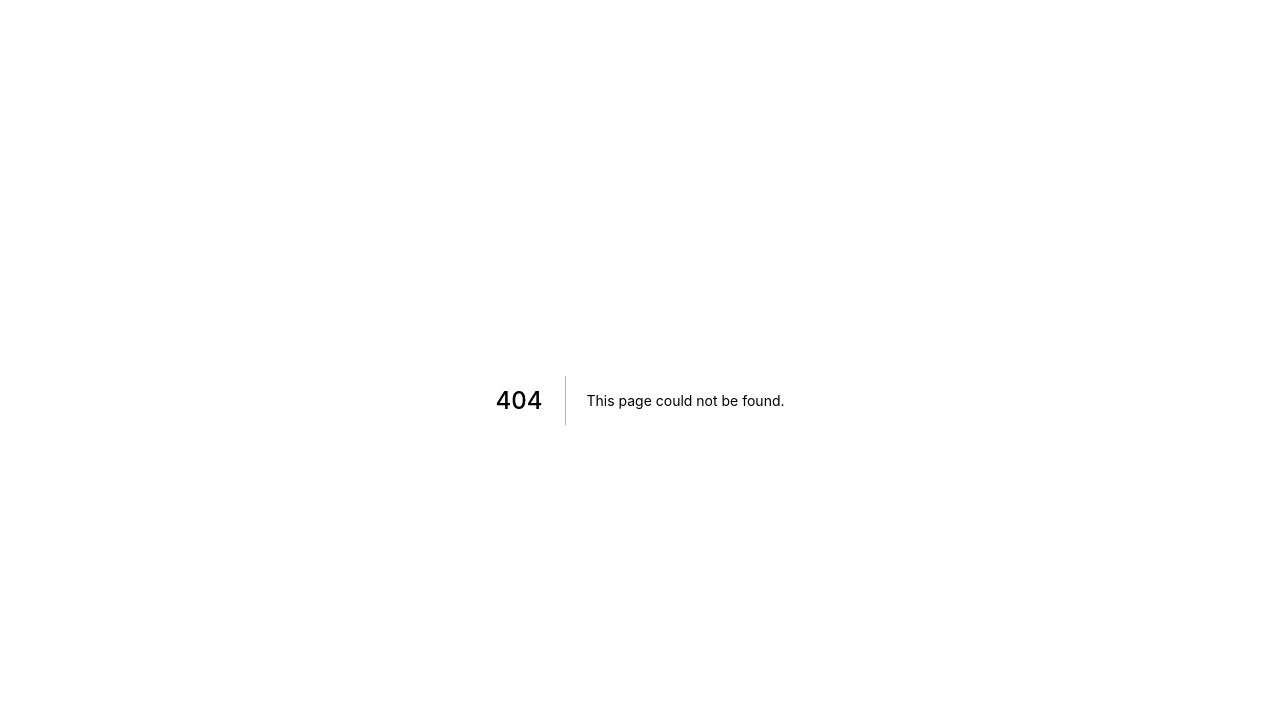
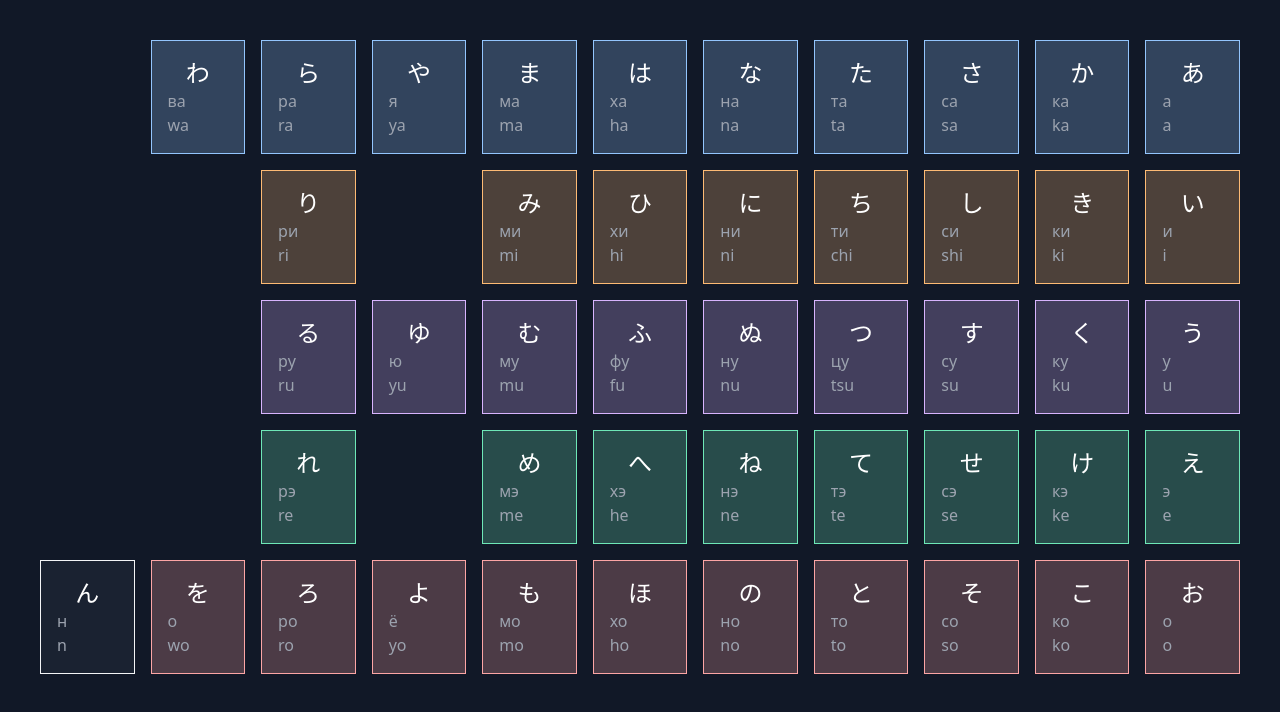
Before and after one commit to pritulaziah/japanese-alphabet, a Next.js app: page /learn in a window 1280 px wide. Before the commit this address had no page. Shown: the top 712 px of the page. Built offline with nearby package versions, Linux system fonts and the light colour scheme.

Commit message:
add page learn japanese

```diff
--- /dev/null
+++ b/components/japanese/Table.tsx
@@ -0,0 +1,70 @@
+import { Alphabet } from "types/alphabet";
+
+interface IProps {
+  data: Alphabet[];
+}
+
+const cols = [
+  "col-start-1",
+  "col-start-2",
+  "col-start-3",
+  "col-start-4",
+  "col-start-5",
+  "col-start-6",
+  "col-start-7",
+  "col-start-8",
+  "col-start-9",
+  "col-start-10",
+  "col-start-11",
+];
+
+const getRowClass = (row?: number) => {
+  const rows = [
+    "row-start-1",
+    "row-start-2",
+    "row-start-3",
+    "row-start-4",
+    "row-start-5",
+  ];
+
+  return row ? rows[row - 1] : `${rows[0]} ${rows[rows.length - 1]}`;
+};
+
+const getColorFromRoumaji = (roumaji: string) => {
+  const colors: { [key: string]: string } = {
+    a: "bg-blue-300/25 border-blue-300 hover:bg-blue-300/50",
+    i: "bg-orange-300/25 border-orange-300 hover:bg-orange-300/50",
+    u: "bg-purple-300/25 border-purple-300 hover:bg-purple-300/50",
+    e: "bg-emerald-300/25 border-emerald-300 hover:bg-emerald-300/50",
+    o: "bg-red-300/25 border-red-300 hover:bg-red-300/50",
+  };
+
+  const founded = Object.keys(colors).find((key) => roumaji.includes(key));
+
+  return founded
+    ? colors[founded]
+    : "bg-gray-700/25 border-gray-100 hover:bg-gray-700/50";
+};
+
+const Table = ({ data }: IProps) => {
+  return (
+    <div className="grid grid-rows-5 grid-cols-11 text-white gap-4">
+      {data.map(({ character, ru, roumaji, column, row }) => (
+        <div
+          key={character}
+          className={`flex flex-col ${cols[column - 1]} ${getRowClass(
+            row
+          )} cursor-pointer p-4 border ${getColorFromRoumaji(
+            roumaji
+          )} transition-colors`}
+        >
+          <span className="text-2xl text-center">{character}</span>
+          <span className="text-base text-gray-400">{ru}</span>
+          <span className="text-base text-gray-400">{roumaji}</span>
+        </div>
+      ))}
+    </div>
+  );
+};
+
+export default Table;
--- /dev/null
+++ b/pages/learn.tsx
@@ -0,0 +1,63 @@
+import Table from "components/japanese/Table";
+import { NextPage } from "next";
+import { Alphabet } from "types/alphabet";
+
+interface IProps {}
+
+const exampleTableData: Alphabet[] = [
+  { character: "あ", column: 11, row: 1, ru: "а", roumaji: "a" },
+  { character: "か", column: 10, row: 1, ru: "ка", roumaji: "ka" },
+  { character: "さ", column: 9, row: 1, ru: "са", roumaji: "sa" },
+  { character: "た", column: 8, row: 1, ru: "та", roumaji: "ta" },
+  { character: "な", column: 7, row: 1, ru: "на", roumaji: "na" },
+  { character: "は", column: 6, row: 1, ru: "ха", roumaji: "ha" },
+  { character: "ま", column: 5, row: 1, ru: "ма", roumaji: "ma" },
+  { character: "や", column: 4, row: 1, ru: "я", roumaji: "ya" },
+  { character: "ら", column: 3, row: 1, ru: "ра", roumaji: "ra" },
+  { character: "わ", column: 2, row: 1, ru: "ва", roumaji: "wa" },
+  { character: "ん", column: 1, ru: "н", roumaji: "n" },
+  { character: "い", column: 11, row: 2, ru: "и", roumaji: "i" },
+  { character: "き", column: 10, row: 2, ru: "ки", roumaji: "ki" },
+  { character: "し", column: 9, row: 2, ru: "си", roumaji: "shi" },
+  { character: "ち", column: 8, row: 2, ru: "ти", roumaji: "chi" },
+  { character: "に", column: 7, row: 2, ru: "ни", roumaji: "ni" },
+  { character: "ひ", column: 6, row: 2, ru: "хи", roumaji: "hi" },
+  { character: "み", column: 5, row: 2, ru: "ми", roumaji: "mi" },
+  { character: "り", column: 3, row: 2, ru: "ри", roumaji: "ri" },
+  { character: "う", column: 11, row: 3, ru: "у", roumaji: "u" },
+  { character: "く", column: 10, row: 3, ru: "ку", roumaji: "ku" },
+  { character: "す", column: 9, row: 3, ru: "су", roumaji: "su" },
+  { character: "つ", column: 8, row: 3, ru: "цу", roumaji: "tsu" },
+  { character: "ぬ", column: 7, row: 3, ru: "ну", roumaji: "nu" },
+  { character: "ふ", column: 6, row: 3, ru: "фу", roumaji: "fu" },
+  { character: "む", column: 5, row: 3, ru: "му", roumaji: "mu" },
+  { character: "ゆ", column: 4, row: 3, ru: "ю", roumaji: "yu" },
+  { character: "る", column: 3, row: 3, ru: "ру", roumaji: "ru" },
+  { character: "え", column: 11, row: 4, ru: "э", roumaji: "e" },
+  { character: "け", column: 10, row: 4, ru: "кэ", roumaji: "ke" },
+  { character: "せ", column: 9, row: 4, ru: "сэ", roumaji: "se" },
+  { character: "て", column: 8, row: 4, ru: "тэ", roumaji: "te" },
+  { character: "ね", column: 7, row: 4, ru: "нэ", roumaji: "ne" },
+  { character: "へ", column: 6, row: 4, ru: "хэ", roumaji: "he" },
+  { character: "め", column: 5, row: 4, ru: "мэ", roumaji: "me" },
+  { character: "れ", column: 3, row: 4, ru: "рэ", roumaji: "re" },
+  { character: "お", column: 11, row: 5, ru: "о", roumaji: "o" },
+  { character: "こ", column: 10, row: 5, ru: "ко", roumaji: "ko" },
+  { character: "そ", column: 9, row: 5, ru: "со", roumaji: "so" },
+  { character: "と", column: 8, row: 5, ru: "то", roumaji: "to" },
+  { character: "の", column: 7, row: 5, ru: "но", roumaji: "no" },
+  { character: "ほ", column: 6, row: 5, ru: "хо", roumaji: "ho" },
+  { character: "も", column: 5, row: 5, ru: "мо", roumaji: "mo" },
+  { character: "よ", column: 4, row: 5, ru: "ё", roumaji: "yo" },
+  { character: "ろ", column: 3, row: 5, ru: "ро", roumaji: "ro" },
+  { character: "を", column: 2, row: 5, ru: "о", roumaji: "wo" },
+];
+const Learn: NextPage<IProps> = () => {
+  return (
+    <div className="min-h-screen bg-gray-900 p-10">
+      <Table data={exampleTableData} />
+    </div>
+  );
+};
+
+export default Learn;
--- a/tsconfig.json
+++ b/tsconfig.json
@@ -1,5 +1,6 @@
 {
   "compilerOptions": {
+    "baseUrl": ".",
     "target": "es5",
     "lib": ["dom", "dom.iterable", "esnext"],
     "allowJs": true,
--- /dev/null
+++ b/types/alphabet.ts
@@ -0,0 +1,13 @@
+export enum AlphabetKind {
+  Hiragana = "hiragana",
+  Katakana = "katakana",
+  Kanji = "kanji",
+}
+
+export interface Alphabet {
+  character: string;
+  column: number;
+  row?: number;
+  ru: string;
+  roumaji: string;
+}
```
